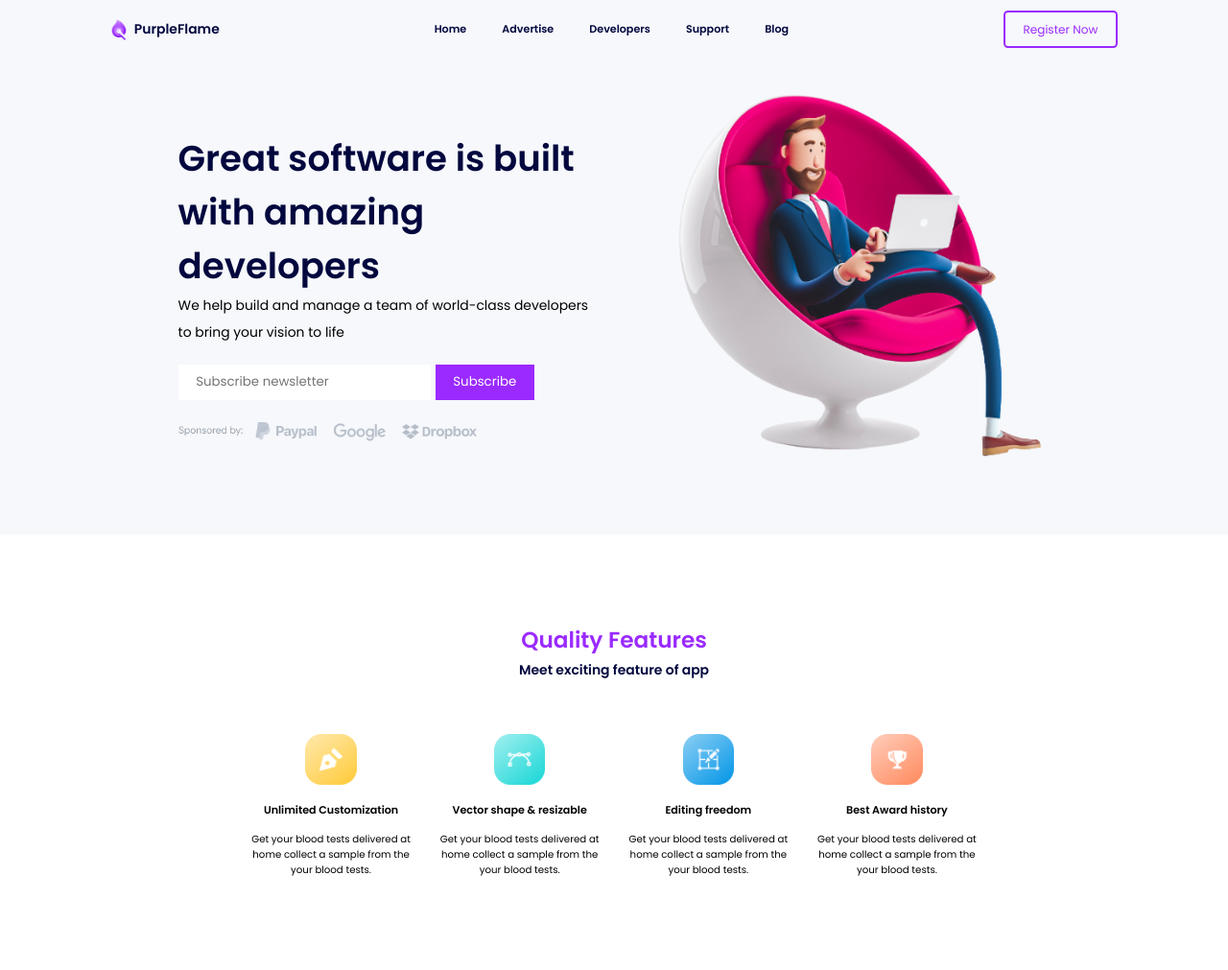
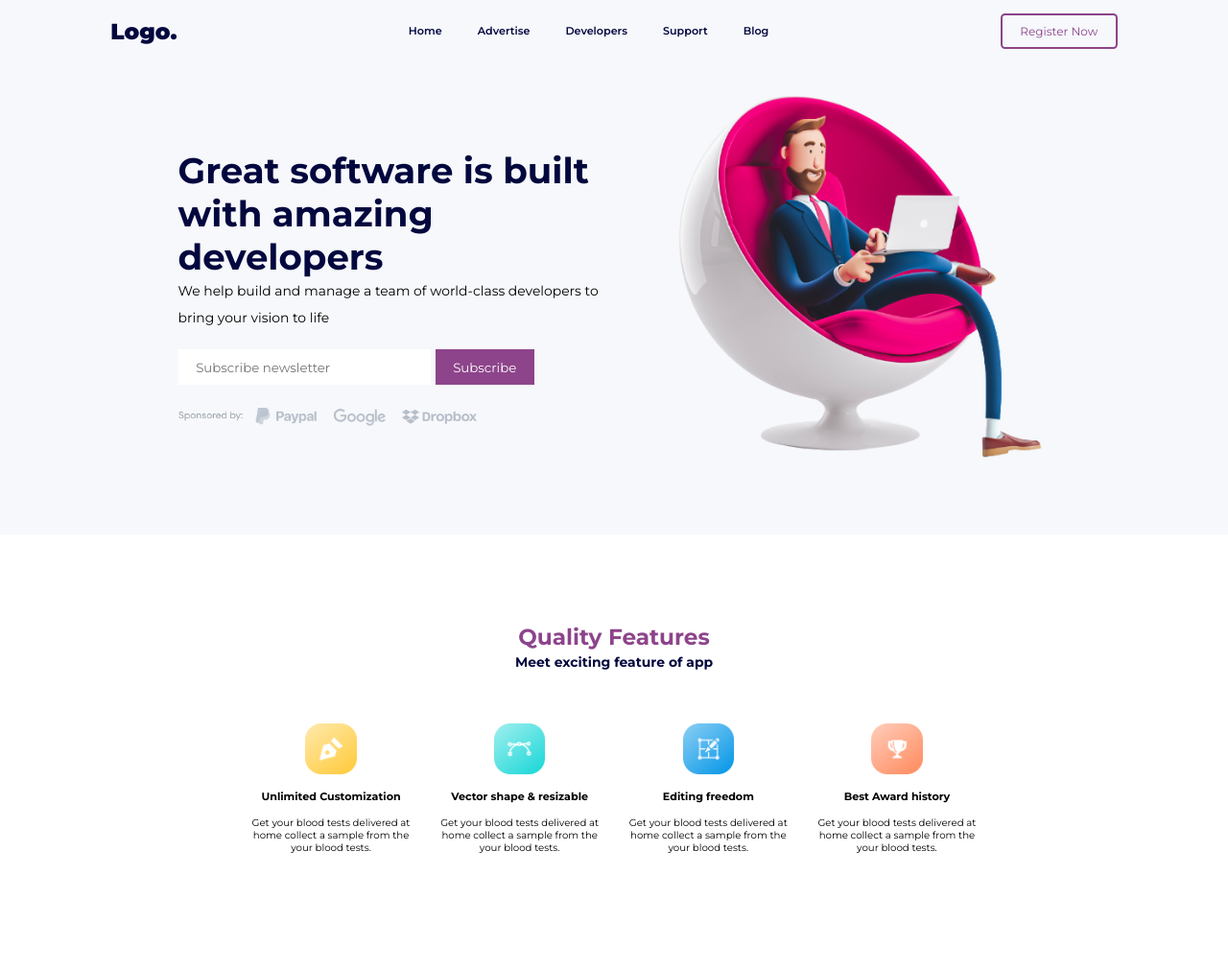
Before and after one commit to developerzion/startup, a React app: page / in a window 1280 px wide. Shown: the top 1011 px of the page at 96% size. Built offline with nearby package versions, Linux system fonts and the light colour scheme.

Commit message:
Logo changd to text and another font family added

```diff
--- a/public/css/style.css
+++ b/public/css/style.css
@@ -6,16 +6,17 @@
     Website: www.devparse.com
 ============================================ */
 
-@import url('https://fonts.googleapis.com/css2?family=Poppins:wght@100;300;400;500;600&display=swap');
+@import url('https://fonts.googleapis.com/css2?family=Montserrat:wght@100;200;300;400;500;600;700;800;900&display=swap');
 
 :root{
-    --default-purple: #9a2aff;
+    --default-purple: #8d448b;;
+    /* #9a2aff; */
      /* #8d448b; */
     --default-black: #02073E;
     --box-shadow: 0 .5rem 1rem rgba(0,0,0,.1)
 }
 *{
-    font-family: 'Poppins', sans-serif;
+    font-family: 'Montserrat', sans-serif;
     padding: 0; margin: 0;
     outline: none; border: none;
     transition: all .2s linear;
@@ -49,9 +50,13 @@ html{
     align-items: center;
     color: var(--default-black);
 }
-.header span img{
+/* .header span img{
     width: 20px;
     margin-right: .5rem;
+} */
+.header span h2{
+    font-size: 2.5rem;
+    font-weight: 900;
 }
 .header .navbar.active{
     left: 0;
--- a/src/component/header.js
+++ b/src/component/header.js
@@ -25,7 +25,8 @@ const Header = () =>{
     return(
         <header className="header">
 
-            <span className="logo"><img alt='Logo' src={Logo} /> <h2>PurpleFlame</h2></span>
+            {/* <span className="logo"><img alt='Logo' src={Logo} /> <h2>PurpleFlame</h2></span> */}
+            <span className="logo"><h2>Logo.</h2></span>
 
             <nav className="navbar">
                 <a onClick={ ()=> closeBar() } href="#home" >Home</a>
```
Also changed, not shown: src/component/home.js (line endings or trailing spaces).
